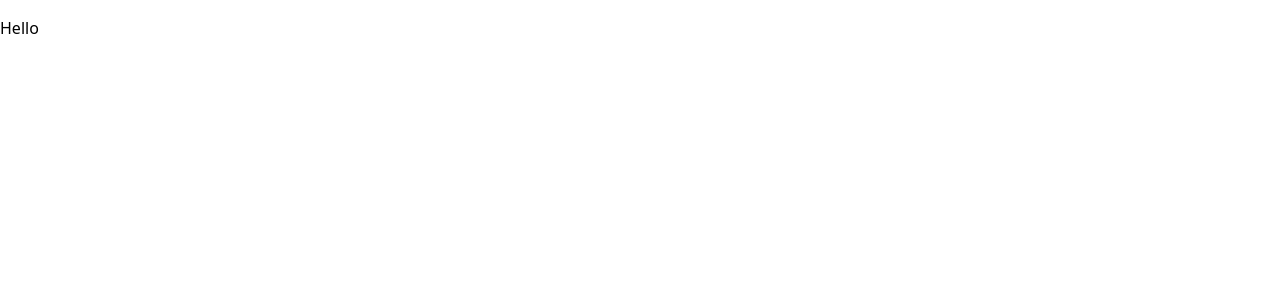
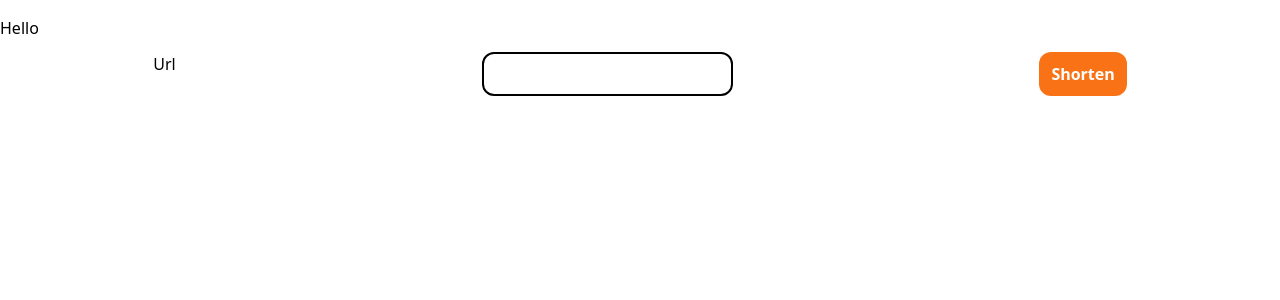
Before and after one commit to JanBulling/url-shortener, a Next.js app: page / in a window 1280 px wide. Shown: the top 300 px of the page. Built offline with nearby package versions, Linux system fonts and the light colour scheme.

Commit message:
basic functions implemented

```diff
--- a/pages/[url]/index.tsx
+++ b/pages/[url]/index.tsx
@@ -20,7 +20,6 @@ export const getServerSideProps: GetServerSideProps =async ({ params }) => {
 
         const response = await fetch(
             "http://localhost:3000/api/long-url?short=" + shortUrl,
-
         );
         const data = await response.json();
 
--- a/pages/api/shorten-url.ts
+++ b/pages/api/shorten-url.ts
@@ -14,12 +14,13 @@ export default async(req: NextApiRequest, res: NextApiResponse) => {
 
         let longUrl: string = "";
 
+
         try {
-            const body = JSON.parse(req.body);
+            const body = JSON.parse(JSON.stringify(req.body));
 
             longUrl = body["url"] as string;
         } catch(e) {
-            res.status(400).json({ error: "Unable to convert post-payload" });
+            res.status(400).json({ error: "Unable to parse payload" });
             return;
         }
 
--- a/pages/index.tsx
+++ b/pages/index.tsx
@@ -1,9 +1,38 @@
 import { GetServerSideProps } from 'next'
 import Head from 'next/head'
-import { useState } from 'react'
+import Link from 'next/link';
+import { FormEvent, useCallback, useState } from 'react'
 
 export default function Home() {
   const [url, setUrl] = useState('');
+  const [loading, setLoading] = useState(false);
+  const [shortUrl, setShortUrl] = useState(null);
+
+  const submitUrl = useCallback(async (e: FormEvent<HTMLFormElement>) => {
+    e.preventDefault();
+
+    setLoading(true);
+
+    const response = await fetch(
+      "http://localhost:3000/api/shorten-url",
+      {
+        method: "POST",
+        headers: {
+          'Content-Type': 'application/json'
+        },
+        body: JSON.stringify({"url": url})
+      }
+    );
+
+    if (response.status === 200) {
+      const data = await response.json();
+
+      setShortUrl(data["shortened_url"]);
+    }
+
+    setLoading(false);
+
+  }, [url]);
 
   return (
     <>
@@ -15,6 +44,39 @@ export default function Home() {
 
       <main className="py-4">
         <h1>Hello</h1>
+        <form
+          className='flex py-3 justify-around'
+          action="submit"
+          onSubmit={(e) => submitUrl(e)}>
+
+          <label htmlFor="url">Url</label>
+          <input type="text"
+            className='bg-grey-100 p-2 border-2 rounded-xl border-black'
+            onChange={(e) => setUrl(e.target.value)}
+            value={url}
+            required={true}
+          />
+          <button className='bg-orange-500 rounded-xl text-white px-3 font-bold hover:bg-orange-400' formAction='submit'>Shorten</button>
+        </form>
+
+        {
+          loading &&
+          <div className='text-red-500'>
+            Loading...
+          </div>
+        }
+
+        {
+          shortUrl &&
+          <div>
+            <p>Short Url:</p>
+            <Link href={"/"+shortUrl}>
+              <a className='text-blue-500 hover:text-blue-400 underline font-semibold'>{"http://localhost:300/" + shortUrl}</a>
+            </Link>
+          </div>
+
+        }
+
       </main>
     </>
   )
```
